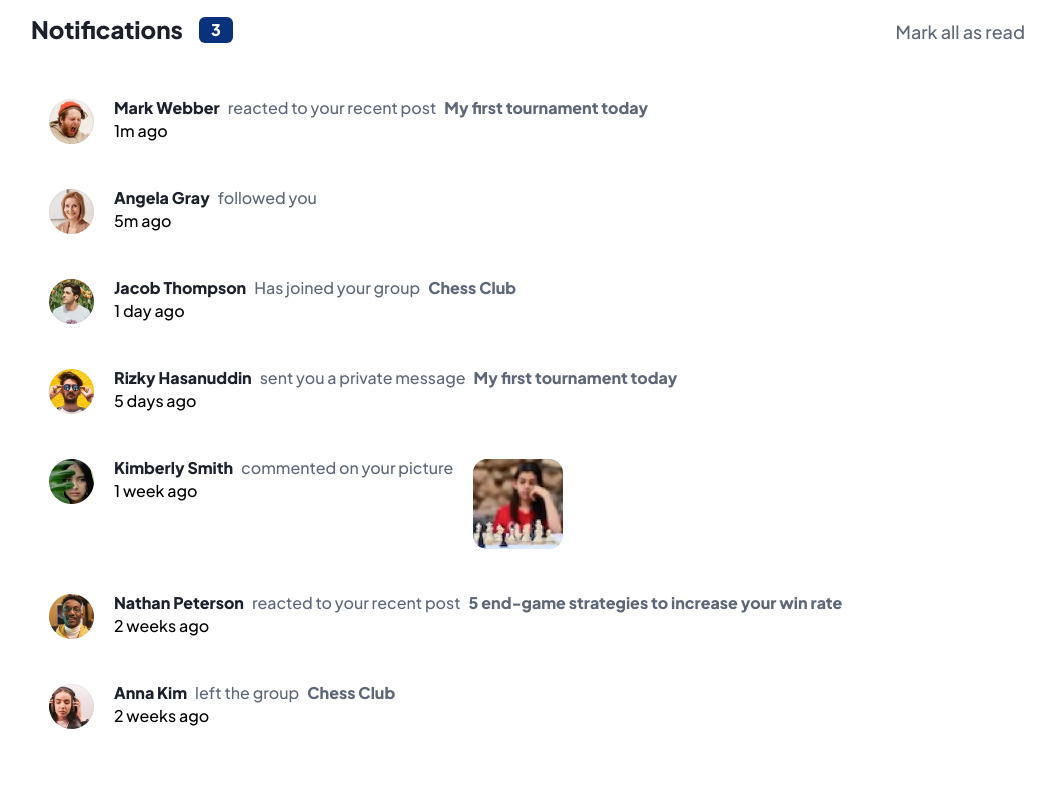
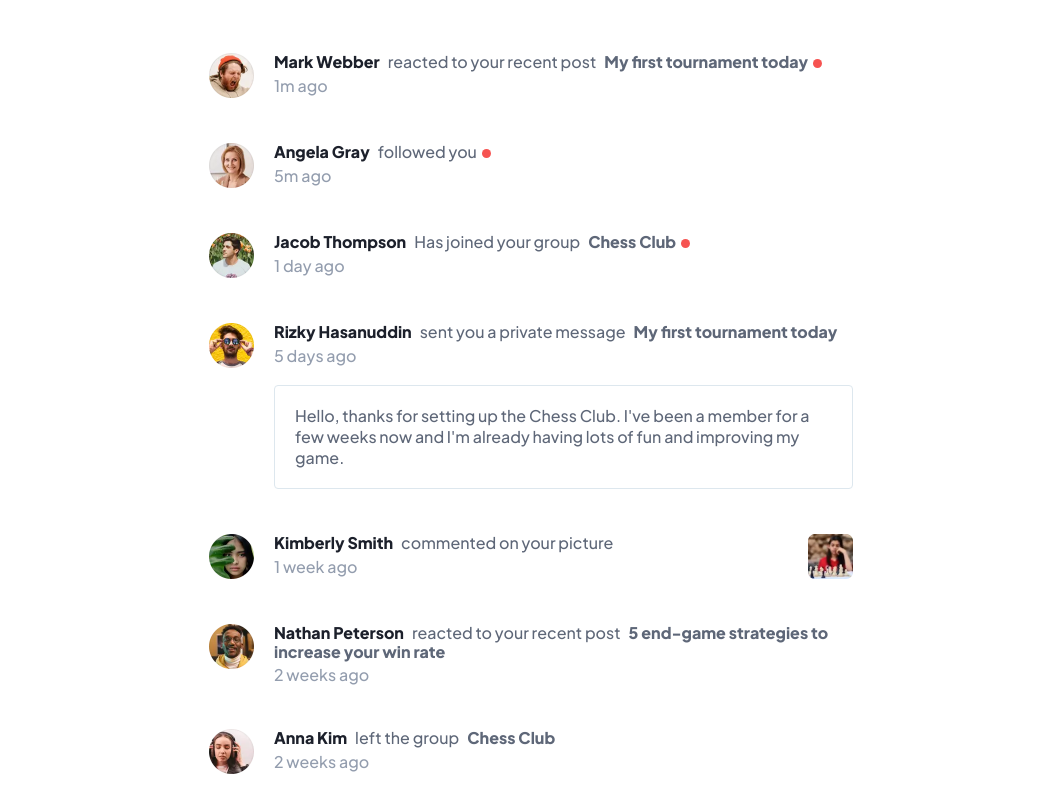
Before and after one commit to marcin10lw/notifications-page-react, a React (Create React App) app: page / in a window 1280 px wide. Shown: the top 812 px of the page, without its empty margins (109-1164 px from the left). Built offline with nearby package versions, Linux system fonts and the light colour scheme.

Commit message:
styled Notification component

```diff
--- a/src/common/Container/styled.js
+++ b/src/common/Container/styled.js
@@ -1,6 +1,6 @@
 import styled from "styled-components";
 
 export const Container = styled.div`
-  max-width: 1000px;
+  max-width: 680px;
   width: 100%;
 `;
--- a/src/features/notifications/Notification/index.js
+++ b/src/features/notifications/Notification/index.js
@@ -1,5 +1,5 @@
 import {
-  Section,
+  StyledNotification,
   Picture,
   Name,
   Info,
@@ -7,6 +7,8 @@
   Operation,
   Linked,
   Date,
+  Message,
+  Dot,
 } from "./styled";
 
 const Notification = ({
@@ -20,18 +22,24 @@
   read,
 }) => {
   return (
-    <Section>
+    <StyledNotification>
       <Picture src={picture} />
       <div>
         <Info>
-          <Name>{name}</Name>
+          <Name href="#">{name}</Name>
           {operation && <Operation>{operation}</Operation>}
-          {linked && <Linked>{linked}</Linked>}
+          {linked && <Linked href="#">{linked}</Linked>}
+          {!read && <Dot />}
         </Info>
         <Date>{date}</Date>
+        {message && <Message>{message}</Message>}
       </div>
-      {linkedPhoto && <LinkedPhoto src={linkedPhoto} />}
-    </Section>
+      {linkedPhoto && (
+        <LinkedPhoto href="#">
+          <img src={linkedPhoto} />
+        </LinkedPhoto>
+      )}
+    </StyledNotification>
   );
 };
 
--- a/src/features/notifications/Notification/styled.js
+++ b/src/features/notifications/Notification/styled.js
@@ -1,7 +1,6 @@
 import styled from "styled-components";
-import { theme } from "../../../theme";
 
-export const Section = styled.section`
+export const StyledNotification = styled.article`
   display: flex;
   align-items: flex-start;
   gap: 20px;
@@ -11,11 +10,18 @@
   max-width: 45px;
   max-height: 45px;
   object-fit: cover;
+  cursor: pointer;
 `;
 
-export const Name = styled.span`
+export const Name = styled.a`
   font-weight: 800;
+  text-decoration: none;
   color: ${({ theme }) => theme.colors.vdGrayishBlue};
+  cursor: pointer;
+
+  &:hover {
+    color: ${({ theme }) => theme.colors.blue};
+  }
 `;
 
 export const Info = styled.div``;
@@ -25,9 +31,10 @@
   color: ${({ theme }) => theme.colors.dGrayishBlue};
 `;
 
-export const Linked = styled.span`
+export const Linked = styled.a`
   margin-left: 8px;
   font-weight: 800;
+  text-decoration: none;
   color: ${({ theme }) => theme.colors.dGrayishBlue};
   cursor: pointer;
   transition: color 120ms ease-out;
@@ -45,6 +52,42 @@
 
 export const Date = styled.div`
   margin-top: 5px;
+  color: ${({ theme }) => theme.colors.grayishBlue};
 `;
 
-export const LinkedPhoto = styled.img``;
+export const Message = styled.div`
+  color: ${({ theme }) => theme.colors.dGrayishBlue};
+  line-height: 1.3;
+  border: 1px solid ${({ theme }) => theme.colors.lGrayishBlue2};
+  border-radius: 4px;
+  padding: 20px;
+  margin-top: 20px;
+  transition: background-color 120ms ease-out;
+  cursor: pointer;
+
+  &:hover {
+    background-color: ${({ theme }) => theme.colors.lGrayishBlue1};
+    border: 1px solid ${({ theme }) => theme.colors.lGrayishBlue1};
+  }
+`;
+
+export const LinkedPhoto = styled.a`
+  margin-left: auto;
+  max-width: 45px;
+  max-height: 45px;
+  cursor: pointer;
+
+  img {
+    width: 100%;
+    height: 100%;
+  }
+`;
+
+export const Dot = styled.div`
+  margin-left: 5px;
+  display: inline-block;
+  width: 9px;
+  height: 9px;
+  border-radius: 50%;
+  background-color: ${({ theme }) => theme.colors.red};
+`;
```
